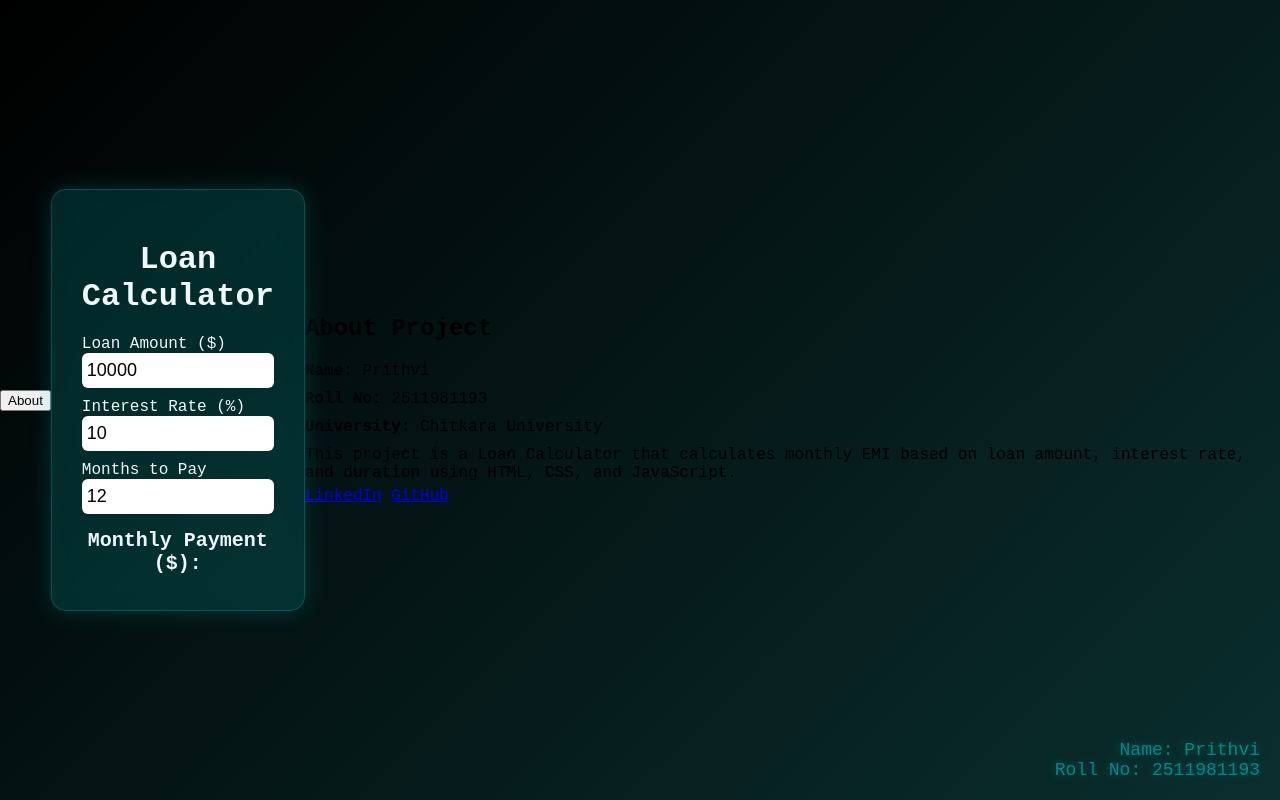
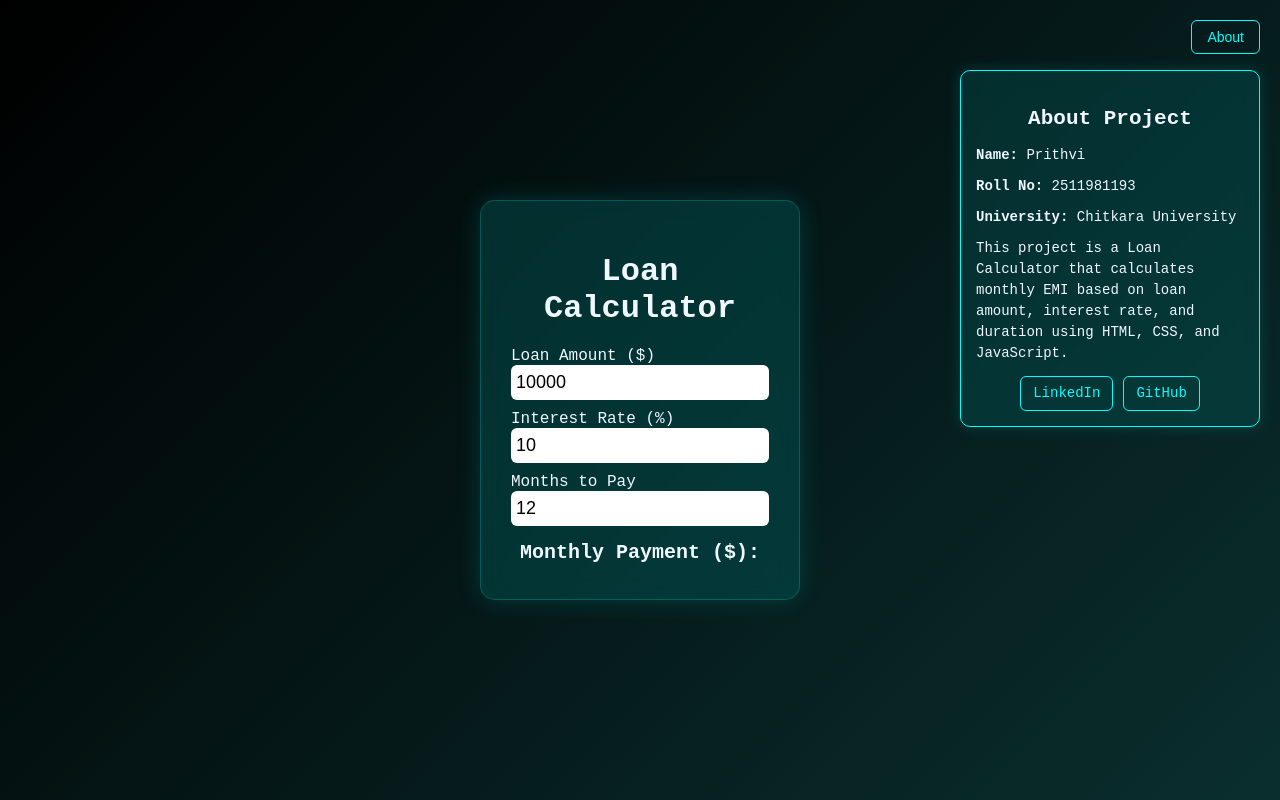
Before and after one commit to prithvidhiman231-cmyk/Loan-Calculator, a plain HTML site: page index.html in a window 1280 px wide. Both pictures are taken after a click on the button "About". Drawn offline with Linux system fonts and the light colour scheme.

Commit message:
style.css

```diff
--- a/style.css
+++ b/style.css
@@ -7,34 +7,41 @@
 body {
     background: linear-gradient(135deg, #000000, #0a2e2e);
     margin: 0;
-    height: 100vh;
+    min-height: 100vh;
+
     display: flex;
     align-items: center;
     justify-content: center;
+
     font-family: 'Courier New', Courier, monospace;
     position: relative;
 }
 
-/* WATERMARK */
-body::before {
-    content: "Name: Prithvi\A Roll No: 2511981193";
+/* ABOUT BUTTON*/
+.about-btn {
     position: absolute;
-    bottom: 20px;
+    top: 20px;
     right: 20px;
 
-    font-size: 18px;
-    color: rgba(0, 255, 255, 0.415);
+    padding: 8px 15px;
+    font-size: 14px;
 
-    text-shadow: 0 0 10px rgba(0, 255, 255, 0.25);
+    background: transparent;
+    color: cyan;
+    border: 1px solid cyan;
+    border-radius: 6px;
 
-    white-space: pre-line;
-    text-align: right;
-
-    pointer-events: none;
-    z-index: 0;
+    cursor: pointer;
+    transition: 0.3s;
+    z-index: 3;
 }
 
-/* CONTAINER */
+.about-btn:hover {
+    background: cyan;
+    color: black;
+}
+
+/* CONTAINER (CALCULATOR)*/
 .container {
     background: rgba(0, 139, 139, 0.25);
     backdrop-filter: blur(10px);
@@ -70,7 +77,6 @@ p {
     border-radius: 6px;
     border: none;
     padding: 5px;
-
     outline: none;
 }
 
@@ -86,3 +92,56 @@ p {
     font-size: 20px;
     text-align: center;
 }
+
+/* ABOUT SECTION*/
+.about {
+    position: absolute;
+    top: 70px;
+    right: 20px;
+
+    width: 300px;
+    padding: 15px;
+
+    background: rgba(0, 139, 139, 0.2);
+    backdrop-filter: blur(8px);
+    border: 1px solid cyan;
+    border-radius: 10px;
+
+    color: aliceblue;
+    font-size: 14px;
+    line-height: 1.5;
+
+    box-shadow: 0 0 15px rgba(0, 255, 255, 0.15);
+
+    display: none;
+    z-index: 2;
+}
+
+.about h2 {
+    text-align: center;
+    margin-bottom: 10px;
+}
+
+/* SOCIAL LINKS*/
+.social-links {
+    margin-top: 12px;
+    display: flex;
+    gap: 10px;
+    justify-content: center;
+}
+
+.social-links a {
+    text-decoration: none;
+    padding: 6px 12px;
+
+    border: 1px solid cyan;
+    border-radius: 6px;
+    color: cyan;
+
+    transition: 0.3s;
+}
+
+.social-links a:hover {
+    background: cyan;
+    color: black;
+}
```
